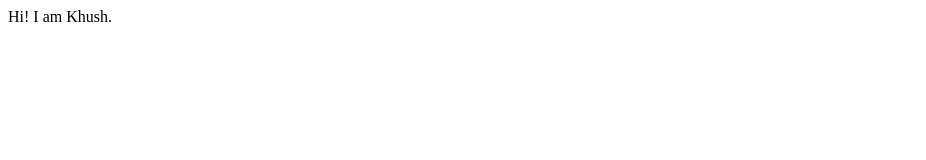
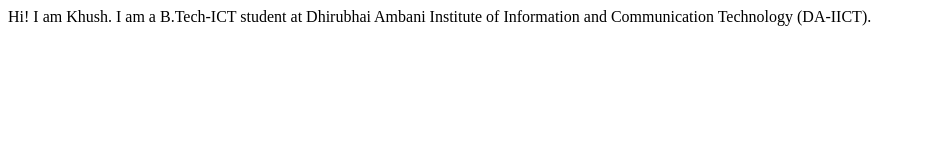
Before and after one commit to khush-kantaria/khushkantaria-site, a plain HTML site: page index.html in a window 1280 px wide. Shown: the whole page, without its empty margins (0-926 px from the left). Drawn offline with Linux system fonts and the light colour scheme.

Commit message:
update: text

```diff
--- a/index.html
+++ b/index.html
@@ -8,5 +8,6 @@
 </head>
 <body>
     Hi! I am Khush.
+    I am a B.Tech-ICT student at Dhirubhai Ambani Institute of Information and Communication Technology (DA-IICT).
 </body>
 </html>
```
